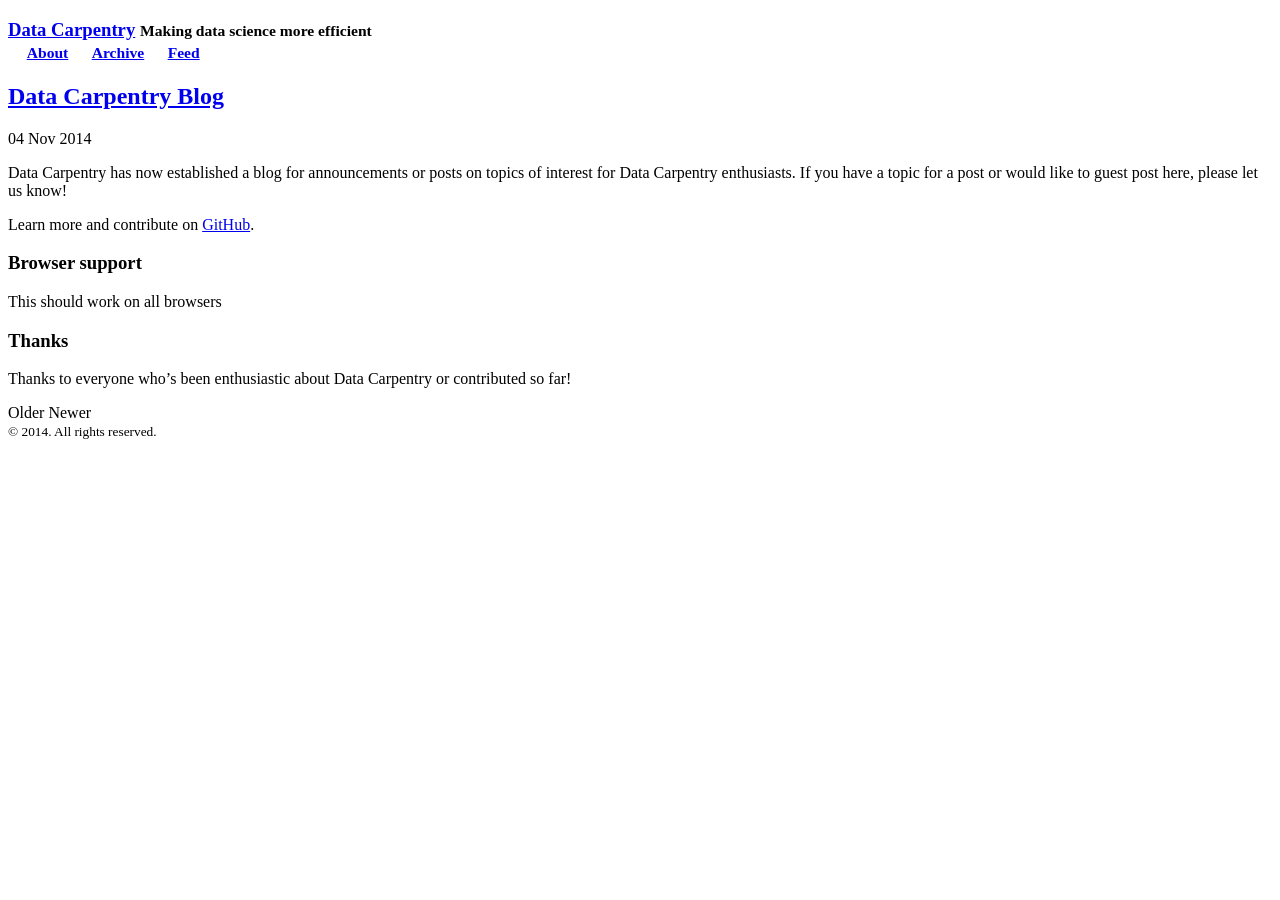
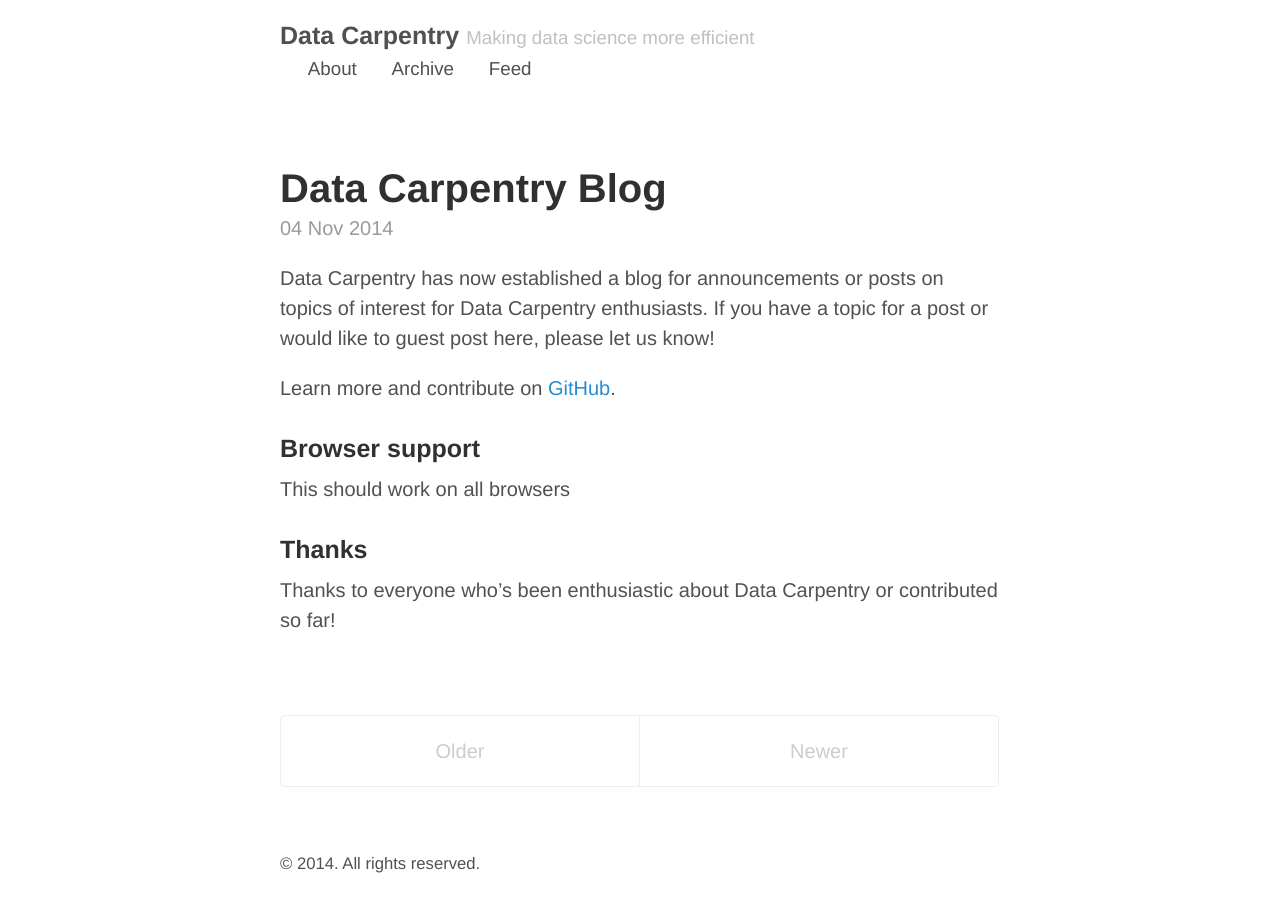
Before and after one commit to tracykteal/blog, a Jekyll site: the page built from index.html, in a window 1280 px wide. Built offline with Jekyll 4.4.1, drawn with Linux system fonts in a browser that asks for light colours; the list of posts is cut into pages by our own code; comment, search, counter and statistics services are not loaded.

Commit message:
fixed css paths

```diff
--- a/_config.yml
+++ b/_config.yml
@@ -7,7 +7,7 @@ title:            Data Carpentry
 tagline:          Making data science more efficient
 url:              https://datacarpentry.github.io
 paginate:         1
-baseurl:          blog
+baseurl:          /blog
 author:
   name:           Data Carpentry contributors
   url:            http://datacarpentry.org
--- a/_includes/head.html
+++ b/_includes/head.html
@@ -14,8 +14,8 @@
   </title>
 
   <!-- CSS -->
-  <link rel="stylesheet" href="{{ site.baseurl }}public/css/poole.css">
-  <link rel="stylesheet" href="{{ site.baseurl }}public/css/syntax.css">
+  <link rel="stylesheet" href="{{ site.baseurl }}/public/css/poole.css">
+  <link rel="stylesheet" href="{{ site.baseurl }}/public/css/syntax.css">
 
   <!-- Icons -->
   <link rel="apple-touch-icon-precomposed" sizes="144x144" href="{{ site.baseurl }}public/apple-touch-icon-precomposed.png">
```
